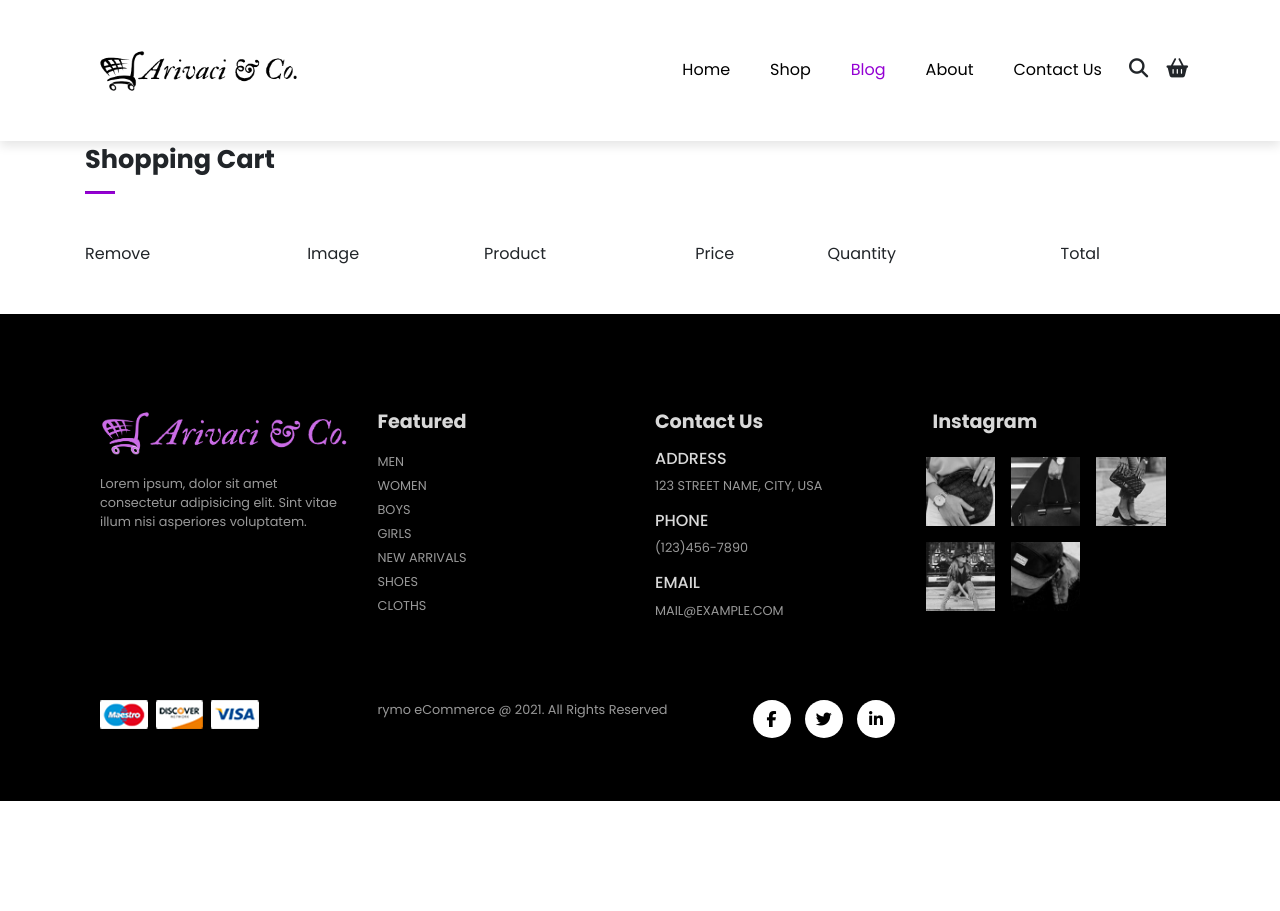
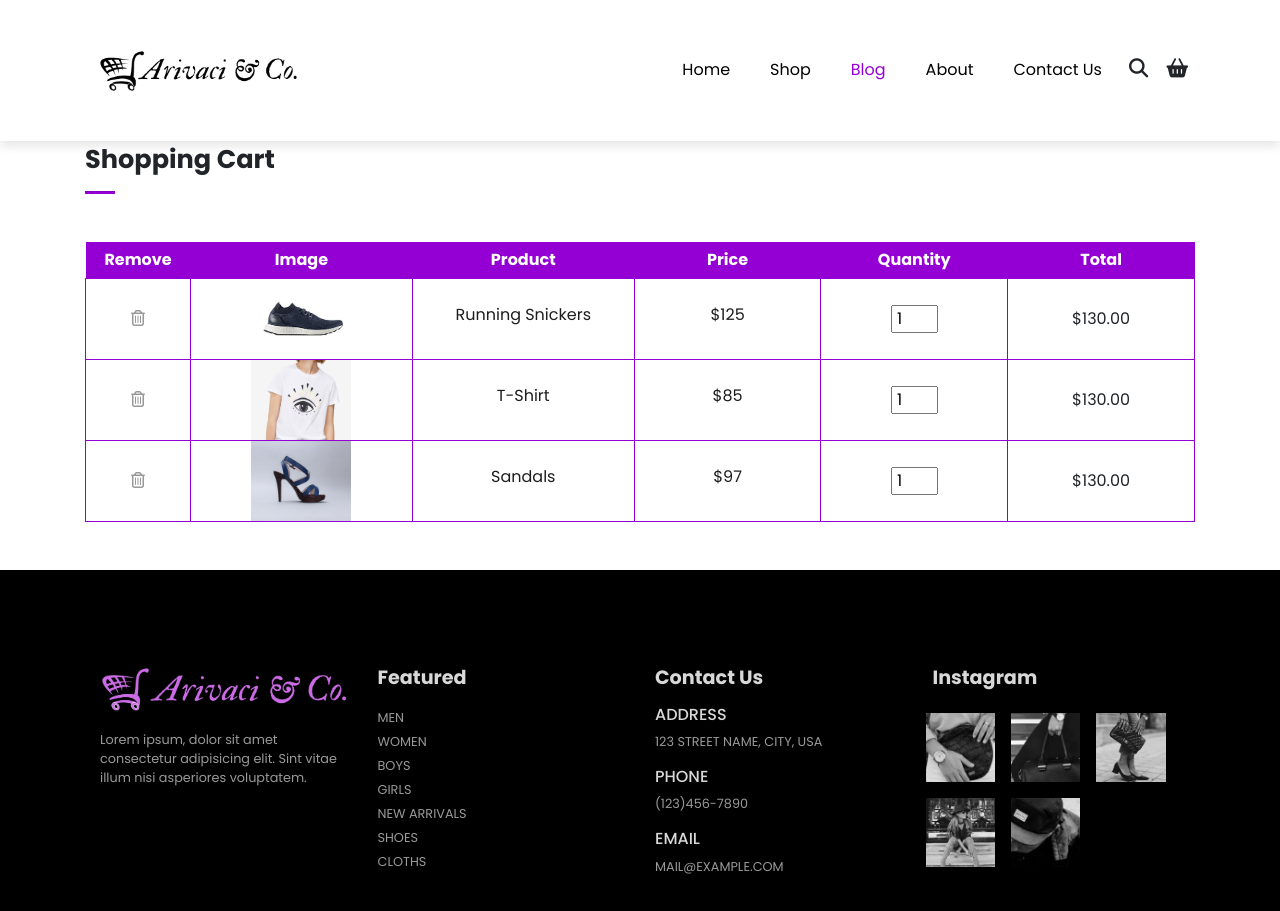
Before and after one commit to digia3d/ecommerce, a website: page cart.html in a window 1280 px wide. Shown: the top 911 px of the page. Before the commit the page ends 801 px from the top, so only its background shows below. Drawn offline with nearby package versions, Linux system fonts and the light colour scheme.

Commit message:
Add products to table and style

```diff
--- a/cart.html
+++ b/cart.html
@@ -68,6 +68,33 @@
                <td>Total</td>
             </tr>
          </thead>
+
+         <tbody>
+            <tr>
+               <td><a href="#"><i class="fa-regular fa-trash-can"></i></a></td>
+               <td><img src="img/shoes/1.jpg" alt=""></td>
+               <td><h5>Running Snickers</h5></td>
+               <td><h5>$125</h5></td>
+               <td><input class="w-25 pl-1" type="number" value="1"></td>
+               <td>$130.00</td>
+            </tr>
+            <tr>
+               <td><a href="#"><i class="fa-regular fa-trash-can"></i></a></td>
+               <td><img src="img/clothes/4.jpg" alt=""></td>
+               <td><h5>T-Shirt</h5></td>
+               <td><h5>$85</h5></td>
+               <td><input class="w-25 pl-1" type="number" value="1"></td>
+               <td>$130.00</td>
+            </tr>
+            <tr>
+               <td><a href="#"><i class="fa-regular fa-trash-can"></i></a></td>
+               <td><img src="img/shoes/1.png" alt=""></td>
+               <td><h5>Sandals</h5></td>
+               <td><h5>$97</h5></td>
+               <td><input class="w-25 pl-1" type="number" value="1"></td>
+               <td>$130.00</td>
+            </tr>
+         </tbody>
       </table>
    </section>
 
--- a/style.css
+++ b/style.css
@@ -399,5 +399,48 @@ body > footer > div > div > div:nth-child(n) > a:nth-child(n):hover > i:hover {
 /* Cart */
 
 #cart-container table {
+  border-collapse: collapse;
+  width: 100%;
+  table-layout: fixed;
+}
 
+#cart-container table thead {
+  font-weight: 700;
 }
+
+#cart-container table thead td {
+  background: darkviolet;
+  color: #fff;
+  border: none;
+  padding: 6px 0;
+}
+
+#cart-container table td {
+  border: 1px solid darkviolet;
+  text-align: center;
+}
+
+#cart-container table td:nth-child(1) {
+  width: 90px;
+}
+
+#cart-container table td:nth-child(2),
+#cart-container table td:nth-child(3) {
+  width: 190px;
+}
+
+#cart-container table td:nth-child(4),
+#cart-container table td:nth-child(5),
+#cart-container table td:nth-child(6) {
+  width: 160px;
+}
+
+#cart-container table tbody img {
+  width: 100px;
+  height: 80px;
+  object-fit: cover;
+}
+
+#cart-container table tbody i {
+  color: #999;
+}
```
Also changed, not shown: img/shoes/1.png (added).
